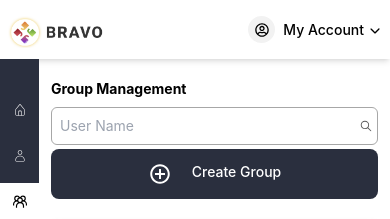
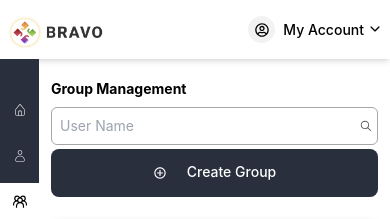
Before and after one commit to Impactmindz-Tech/bravo, a React (Vite) app: page /groupmanagement in a window 390 px wide. Shown: the top 219 px of the page. Built offline with nearby package versions, Linux system fonts and the light colour scheme.

Commit message:
few ui bugs fix

```diff
--- a/src/GroupManagement.jsx
+++ b/src/GroupManagement.jsx
@@ -44,11 +44,10 @@ export default function GroupManagement() {
 
               {/* create group btn */}
               <button className="bg-blue-900 flex justify-center text-white hover:-[#ccc]sm:text-sm md:text-xl lg:gap-3 lg:text-2xl">
-                <i className="my-0.4 pr-2 text-2xl sm:text-md sm:my-0 md:text-md md:my-1">
+                <i className="my-0.4 pr-2 text-2xl sm:my-1 md:text-md md:my-1 sm:text-sm">
                   <IoMdAddCircleOutline />
-                </i>{" "}
+                </i>
                 <span className="sm:text-sm">
-
                 Create Group
                 </span>
               </button>
--- a/src/components/Header/Header.jsx
+++ b/src/components/Header/Header.jsx
@@ -21,7 +21,7 @@ export default function Header() {
         <span className="font-semibold pl-1 py-3 cursor-pointer sm:py-[4vw] sm:font-medium md:text-md lg:text-xl sm:text-sm">
           My Account
         </span>
-        <i className="mt-4 cursor-pointer sm:mt-5 md:mt-5">
+        <i className="mt-4 cursor-pointer sm:mt-[4.5vw] md:mt-5">
           <IoIosArrowDown />
         </i>
       </div>
```
